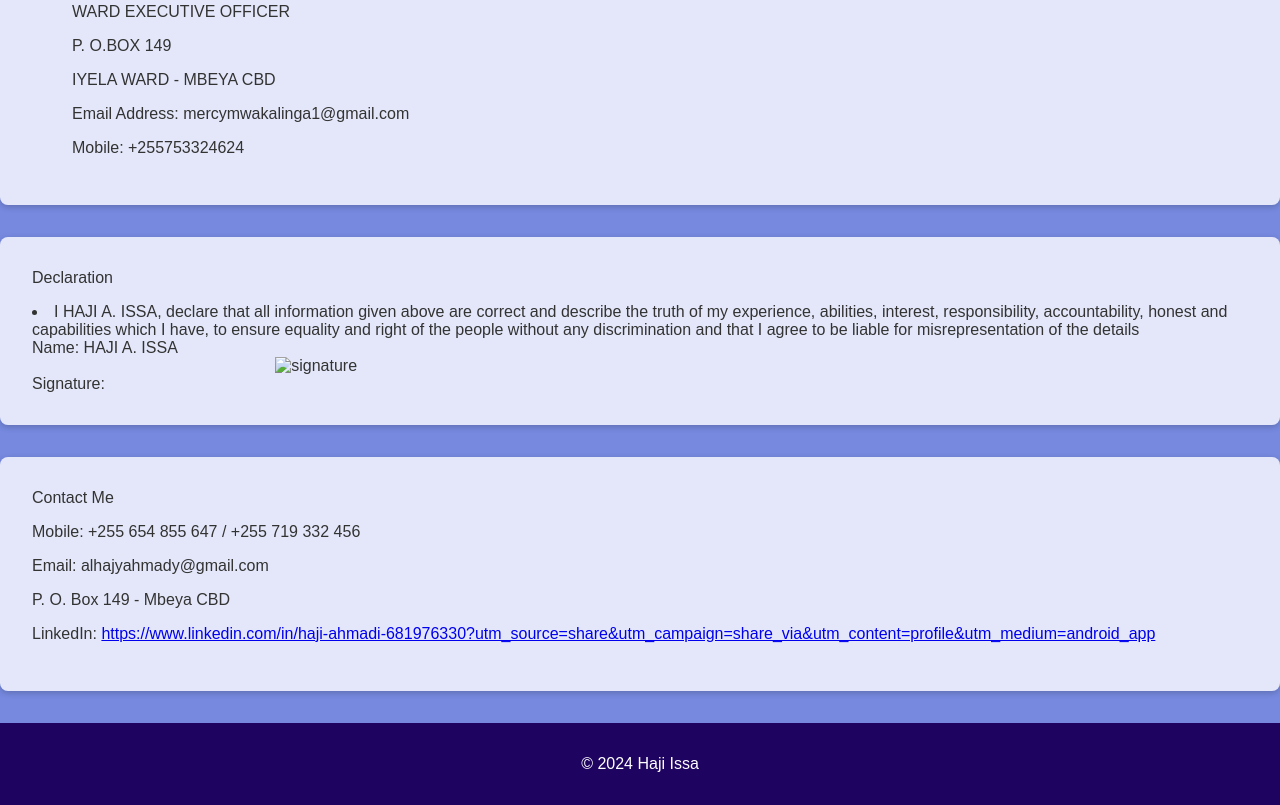
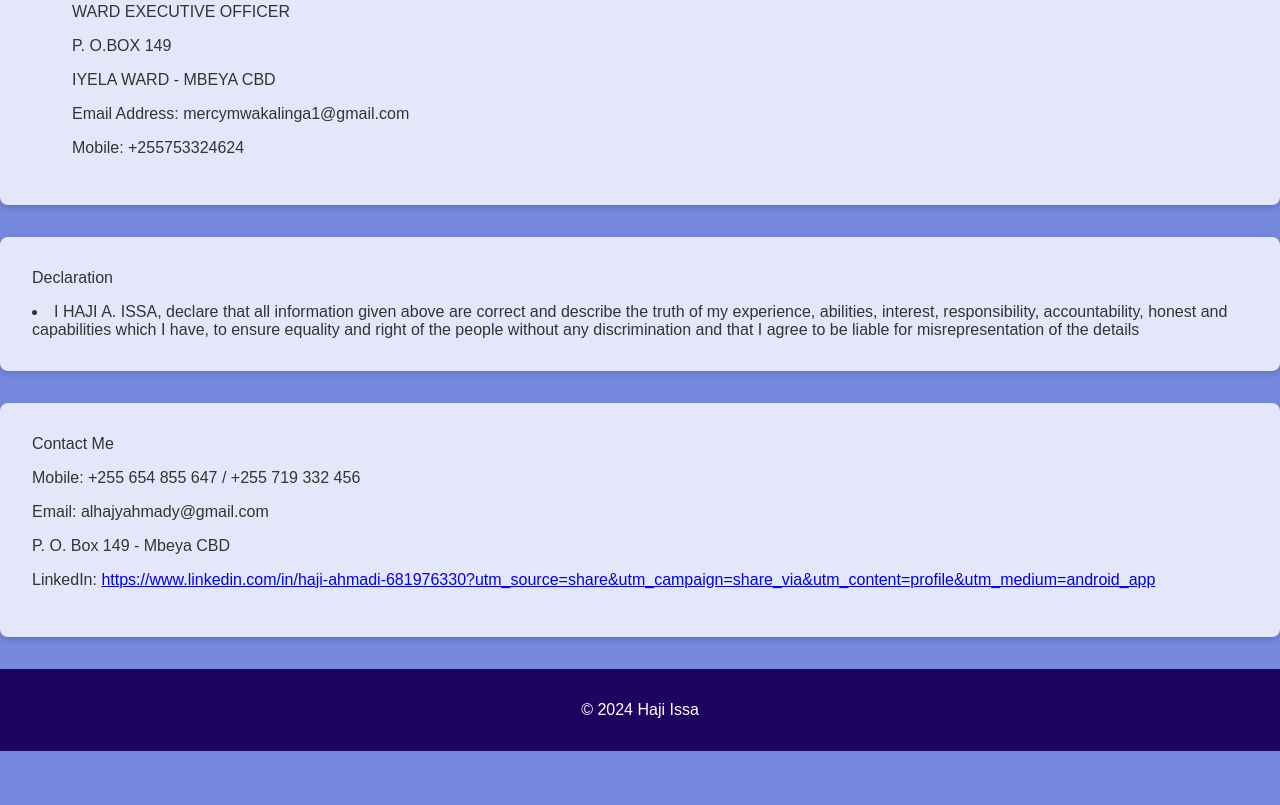
Before and after one commit to alhajyahmady/onlinecvscreening, a plain HTML site: page index.html in a window 1280 px wide. Shown: the part 5640-6445 px from the top of the page. After the commit the page ends 6391 px from the top, so only its background shows below. Drawn offline with Linux system fonts and the light colour scheme.

Commit message:
Update index.html

```diff
--- a/index.html
+++ b/index.html
@@ -214,8 +214,6 @@
     <h13>Declaration</h13>
             <ul></ul>
             <li>I HAJI A. ISSA, declare that all information given above are correct and describe the truth of my experience, abilities, interest, responsibility, accountability, honest and capabilities which I have, to ensure equality and right of the people without any discrimination and that I agree to be liable for misrepresentation of the details</li>
-            <pa>Name: HAJI A. ISSA</pa>
-                <img src="c:\Users\haize\Documents\1731057606320.jpg" alt="signature" class="language">Signature:</pa>
     </section>
 
     <section id="contact">
```
